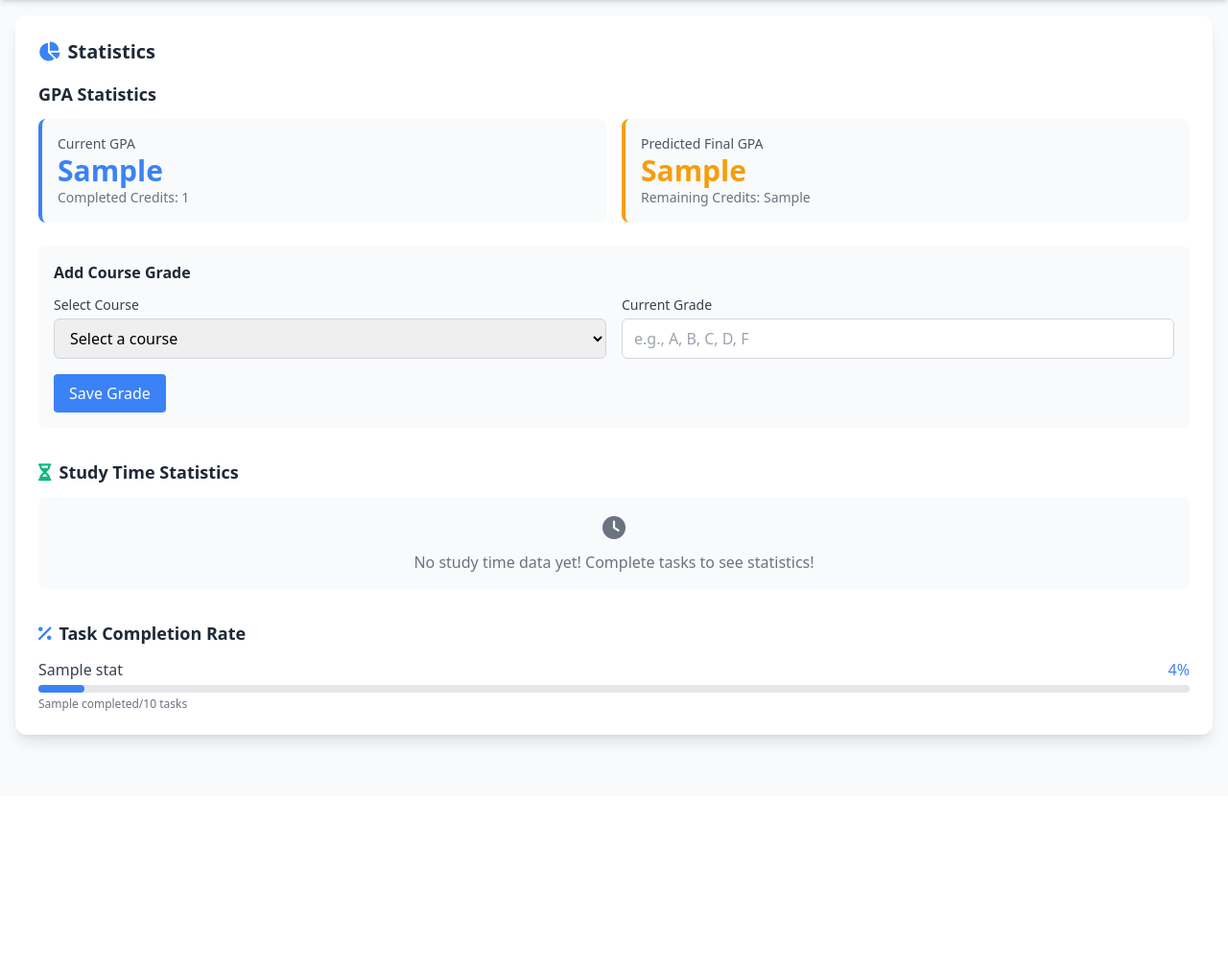
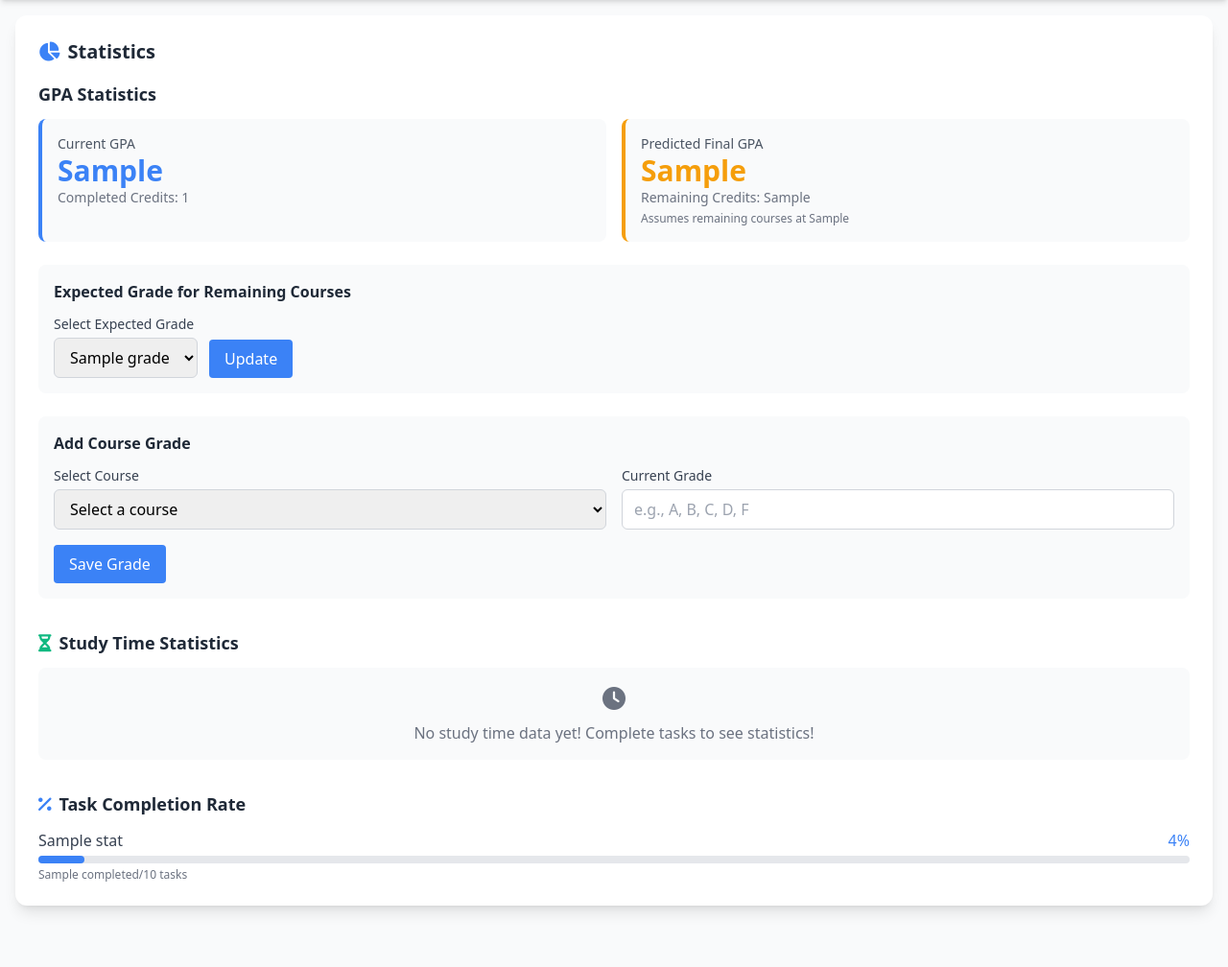
Before and after one commit to ZyanNo1/StudyPlanner-Pro, a Flask app: template codes/studyplanner-web/templates/stats.html in a window 1280 px wide. Shown: the part 80-1088 px from the top of the page at 96% size. Before the commit the page ends 858 px from the top, so only its background shows below. Run offline with Flask 3, Linux system fonts and the light colour scheme; the template is opened without the code that fills it: most values are stand-ins (such as "Sample title", 1, 10 or a date in 2020); some libraries are stand-ins or nearby versions.

Commit message:
Improve Statistic page and GPA prediction

```diff
--- a/codes/studyplanner-web/app.py
+++ b/codes/studyplanner-web/app.py
@@ -118,6 +118,20 @@ def get_user_grades(grades, username):
     if not isinstance(grades, dict):
         return {}
     return grades.get(username, {})
+
+
+def get_expected_grade(users, username):
+    if not isinstance(users, dict):
+        return EXPECTED_GRADE
+    user = users.get(username)
+    if not user:
+        return EXPECTED_GRADE
+    expected_grade = user.get('expected_grade')
+    if expected_grade:
+        return expected_grade
+    user['expected_grade'] = EXPECTED_GRADE
+    save_data(USERS_FILE, users)
+    return EXPECTED_GRADE
 
 
 def get_next_id(items):
@@ -567,7 +581,8 @@ def register():
             'password': generate_password_hash(password),
             'email': email,
             'birthday': birthday,
-            'zodiac_sign': zodiac_sign
+            'zodiac_sign': zodiac_sign,
+            'expected_grade': EXPECTED_GRADE
         }
 
         # Save user data
@@ -658,6 +673,23 @@ def update_grade():
     return redirect(url_for('stats'))
 
 
+@app.route('/update_expected_grade', methods=['POST'])
+@login_required
+def update_expected_grade():
+    username = current_user()
+    data = request.form
+    expected_grade = (data.get('expected_grade') or '').strip().upper()
+
+    if expected_grade and expected_grade in GRADE_POINTS:
+        users = load_data(USERS_FILE)
+        user = users.get(username, {})
+        user['expected_grade'] = expected_grade
+        users[username] = user
+        save_data(USERS_FILE, users)
+
+    return redirect(url_for('stats'))
+
+
 # Statistics page
 @app.route('/stats')
 @login_required
@@ -666,9 +698,11 @@ def stats():
     courses = filter_by_owner(load_data(COURSES_FILE), username)
     tasks = filter_by_owner(load_data(TASKS_FILE), username)
     grades = get_user_grades(load_data(GRADES_FILE), username)
+    users = load_data(USERS_FILE)
+    expected_grade = get_expected_grade(users, username)
 
     # Calculate GPA
-    gpa_data = calculate_gpa(grades, courses)
+    gpa_data = calculate_gpa(grades, courses, expected_grade)
 
     # Study time statistics
     time_stats = get_time_statistics(tasks)
@@ -681,12 +715,32 @@ def stats():
                           tasks=tasks,
                           grades=grades,
                           gpa_data=gpa_data,
+                          expected_grade=expected_grade,
+                          grade_options=list(GRADE_POINTS.keys()),
                           time_stats=time_stats,
                           completion_stats=completion_stats)
 
 
 # GPA calculation function
-def calculate_gpa(grades, courses):
+GRADE_POINTS = {
+    'A': 4.0,
+    'A-': 3.67,
+    'B+': 3.33,
+    'B': 3.0,
+    'B-': 2.67,
+    'C+': 2.33,
+    'C': 2.0,
+    'C-': 1.67,
+    'D+': 1.33,
+    'D': 1.0,
+    'D-': 0.67,
+    'F': 0.0,
+}
+
+EXPECTED_GRADE = 'B+'
+
+
+def calculate_gpa(grades, courses, expected_grade=None):
     total_credits = 0
     total_grade_points = 0
 
@@ -694,8 +748,8 @@ def calculate_gpa(grades, courses):
         course = next((c for c in courses if str(c['id']) == course_id), None)
         if course and grade:
             credits = course['credits']
-            # Convert grade to grade points (A=4, B=3, C=2, D=1, F=0)
-            grade_point = {'A':4, 'B':3, 'C':2, 'D':1, 'F':0}.get(grade, 0)
+            grade = str(grade).strip().upper()
+            grade_point = GRADE_POINTS.get(grade, 0)
             total_credits += credits
             total_grade_points += credits * grade_point
 
@@ -703,7 +757,11 @@ def calculate_gpa(grades, courses):
 
     # Calculate predicted GPA
     remaining_credits = sum([c['credits'] for c in courses if str(c['id']) not in grades])
+    expected_key = expected_grade or EXPECTED_GRADE
+    expected_points = GRADE_POINTS.get(expected_key, GRADE_POINTS[EXPECTED_GRADE])
     predicted_gpa = current_gpa
+    if remaining_credits > 0:
+        predicted_gpa = (total_grade_points + (remaining_credits * expected_points)) / (total_credits + remaining_credits)
 
     return {
         "current_gpa": round(current_gpa, 2),
--- a/codes/studyplanner-web/data/courses.json
+++ b/codes/studyplanner-web/data/courses.json
@@ -12,5 +12,12 @@
     "professor": "alen",
     "credits": 5,
     "owner": "f"
+  },
+  {
+    "id": 4,
+    "owner": "f",
+    "name": "Algorithm and Complexity",
+    "professor": "Dr. Fraij",
+    "credits": 4
   }
 ]
--- a/codes/studyplanner-web/data/grades.json
+++ b/codes/studyplanner-web/data/grades.json
@@ -1,6 +1,6 @@
 {
   "f": {
-    "2": "A",
-    "3": "C"
+    "2": "A-",
+    "3": "B+"
   }
 }
--- a/codes/studyplanner-web/data/users.json
+++ b/codes/studyplanner-web/data/users.json
@@ -9,6 +9,7 @@
     "password": "scrypt:32768:8:1$QSpyCA299DvMzOSN$4edea568ebc47e6a2e75ae8ae3f4fa8ff3f9f7c2da5d71a301bce23d2fe7551875bbbcc6cb3792384be97928df9239aced10e13e64fb95356a7b0cb56c849639",
     "email": "f@qq.com",
     "birthday": "2026-02-19",
-    "zodiac_sign": "Pisces"
+    "zodiac_sign": "Pisces",
+    "expected_grade": "A-"
   }
 }
--- a/codes/studyplanner-web/templates/stats.html
+++ b/codes/studyplanner-web/templates/stats.html
@@ -66,7 +66,23 @@
                         <p class="text-gray-600 text-sm">Predicted Final GPA</p>
                         <p class="text-3xl font-bold text-warning">{{ gpa_data.predicted_gpa }}</p>
                         <p class="text-sm text-gray-500">Remaining Credits: {{ gpa_data.remaining_credits }}</p>
+                        <p class="text-xs text-gray-500 mt-1">Assumes remaining courses at {{ expected_grade }}</p>
                     </div>
+                </div>
+
+                <div class="bg-gray-50 rounded-lg p-4 mb-6">
+                    <h4 class="font-semibold text-gray-800 mb-3">Expected Grade for Remaining Courses</h4>
+                    <form action="/update_expected_grade" method="POST" class="flex flex-wrap items-end gap-3">
+                        <div>
+                            <label class="block text-sm font-medium text-gray-700 mb-1">Select Expected Grade</label>
+                            <select name="expected_grade" class="w-full px-3 py-2 border border-gray-300 rounded-md focus:outline-none focus:ring-1 focus:ring-primary">
+                                {% for grade in grade_options %}
+                                <option value="{{ grade }}" {% if grade == expected_grade %}selected{% endif %}>{{ grade }}</option>
+                                {% endfor %}
+                            </select>
+                        </div>
+                        <button type="submit" class="bg-primary text-white px-4 py-2 rounded hover:bg-primary/90 transition-colors">Update</button>
+                    </form>
                 </div>
 
                 <div class="bg-gray-50 rounded-lg p-4">
```
